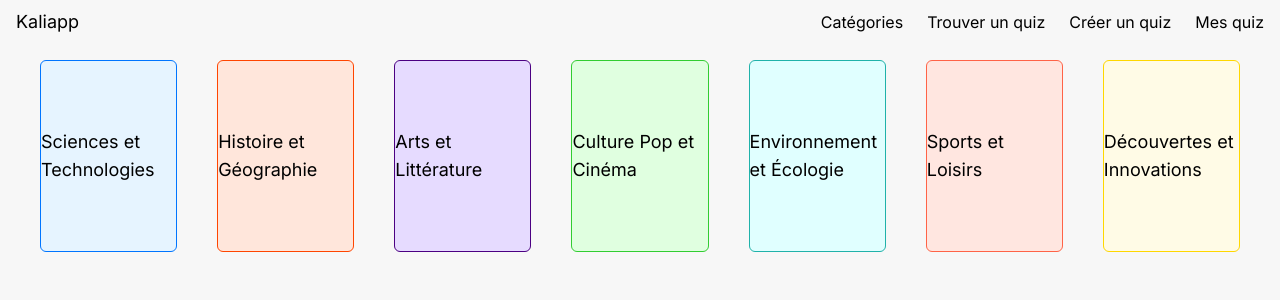
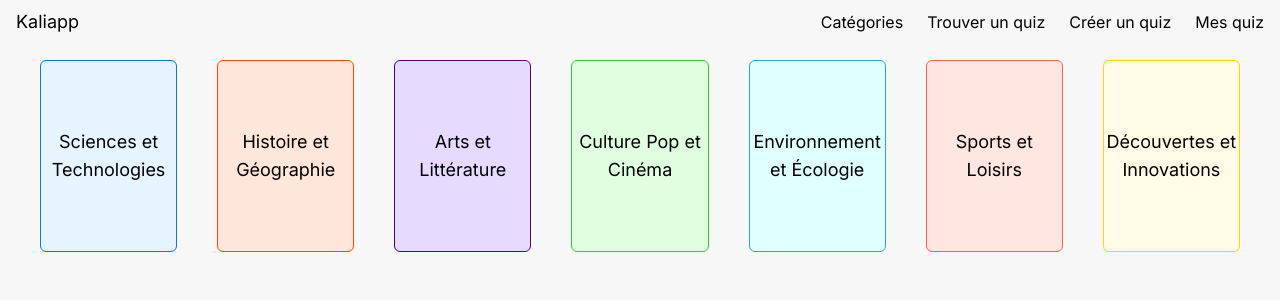
Before and after one commit to baptistebronsin/kaliapp, a Next.js app: page /categories in a window 1280 px wide. Shown: the top 300 px of the page. Built offline with nearby package versions, Linux system fonts and the light colour scheme.

Commit message:
fix category component

```diff
--- a/src/components/category.tsx
+++ b/src/components/category.tsx
@@ -10,13 +10,20 @@ const Category: React.FC<CategoryProps> = ({ category }) => {
 
     return (
         <div
-        className="w-48 h-48 border rounded-md flex flex-col justify-center items-center text-lg cursor-pointer relative overflow-hidden"
+        className="w-48 h-48 py-2 border rounded-md flex flex-col justify-center items-center gap-2 text-lg cursor-pointer relative overflow-auto"
         style={{ borderColor: category.borderColor, backgroundColor: category.backgroundColor }}
-        onMouseEnter={() => setVisible(true)}
-        onMouseLeave={() => setVisible(false)}
+        onMouseEnter={() => setVisible(true)} onMouseLeave={() => setVisible(false)}
         >
-            <h1 className="m-0 p-0">{ category.name }</h1>
-            <p className={`text-slate-500 m-0 p-0 transition-opacity duration-300 ease-in-out translate-y-2 ${isVisible ? 'relative opacity-100 translate-y-0' : 'absolute opacity-0 translate-y-full'} w-full text-center`} style={{ top: '50%', transform: 'translateY(-50%)' }}>{ category.description }</p>
+            {
+                isVisible ? (
+                    <>
+                        <h1 className="m-0 p-0 text-center">{ category.name }</h1>
+                        <p className="text-slate-500 m-0 p-0 w-full text-center">{ category.description }</p>
+                    </>
+                ) : (
+                    <h1 className="m-0 p-0 text-center">{ category.name }</h1>
+                )
+            }
         </div>
     )
 }
--- a/src/contexts/quiz-context.tsx
+++ b/src/contexts/quiz-context.tsx
@@ -17,7 +17,7 @@ const sampleQuizzes: IQuiz[] = [
         categoryId: 1,
         shuffleQuestion: true,
         shuffleAnswer: true,
-        isVisible: false,
+        isVisible: true,
         questions: [
             {
                 id: 1,
```
